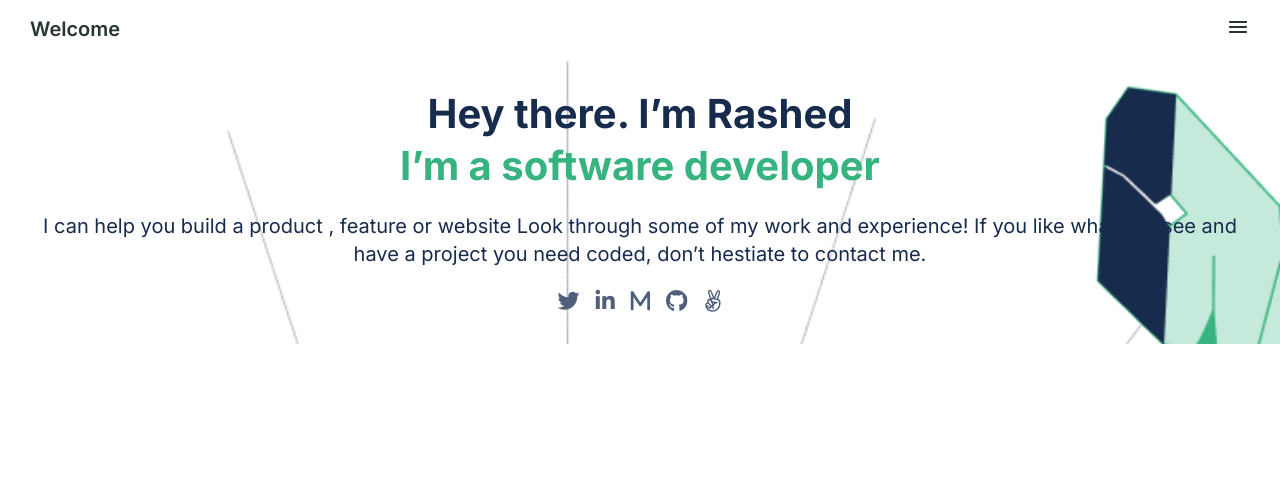
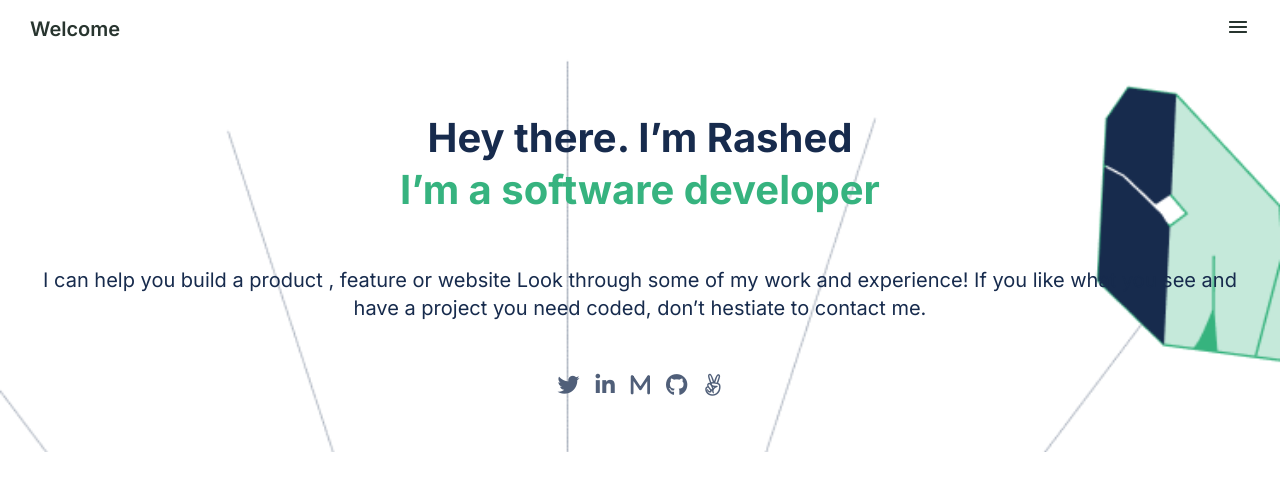
Before and after one commit to rashedarman/portfolio, a plain HTML site: page index.html in a window 1280 px wide. Drawn offline with Linux system fonts and the light colour scheme.

Commit message:
Adjust heading margins

```diff
--- a/index.html
+++ b/index.html
@@ -26,10 +26,10 @@
       <section id="headline">
         <h1 class="heading-primary">
           Hey there. I’m Rashed <br />
-          <span class="text-green"> I’m a software developer </span>
+          <span class="text-light-green"> I’m a software developer </span>
         </h1>
 
-        <p class="support-text">
+        <p class="supporting-text">
           I can help you build a product , feature or website Look through some
           of my work and experience! If you like what you see and have a project
           you need coded, don’t hestiate to contact me.
--- a/styles.css
+++ b/styles.css
@@ -8,7 +8,7 @@ body {
   font-weight: 400;
 }
 
-.text-green {
+.text-light-green {
   color: #36b37f;
 }
 
@@ -32,31 +32,32 @@ body {
   background-image: url("./assets/header-illsutration-mobile.png");
   background-repeat: no-repeat;
   background-size: cover;
-  padding: 30px;
+  padding: 24px;
   display: flex;
   flex-direction: column;
   align-items: center;
 }
 
 .heading-primary {
-  margin: 0;
   color: #172b4d;
+  margin: 30px 0;
   font-size: 40px;
   font-weight: 700;
   text-align: center;
   line-height: 52px;
 }
 
-.support-text {
+.supporting-text {
+  color: #172b4d;
   font-size: 20px;
   line-height: 28px;
-  color: #172b4d;
   text-align: center;
 }
 
 .social-links {
   list-style: none;
   display: flex;
+  margin: 30px 0;
 }
 
 .social-links li {
```
